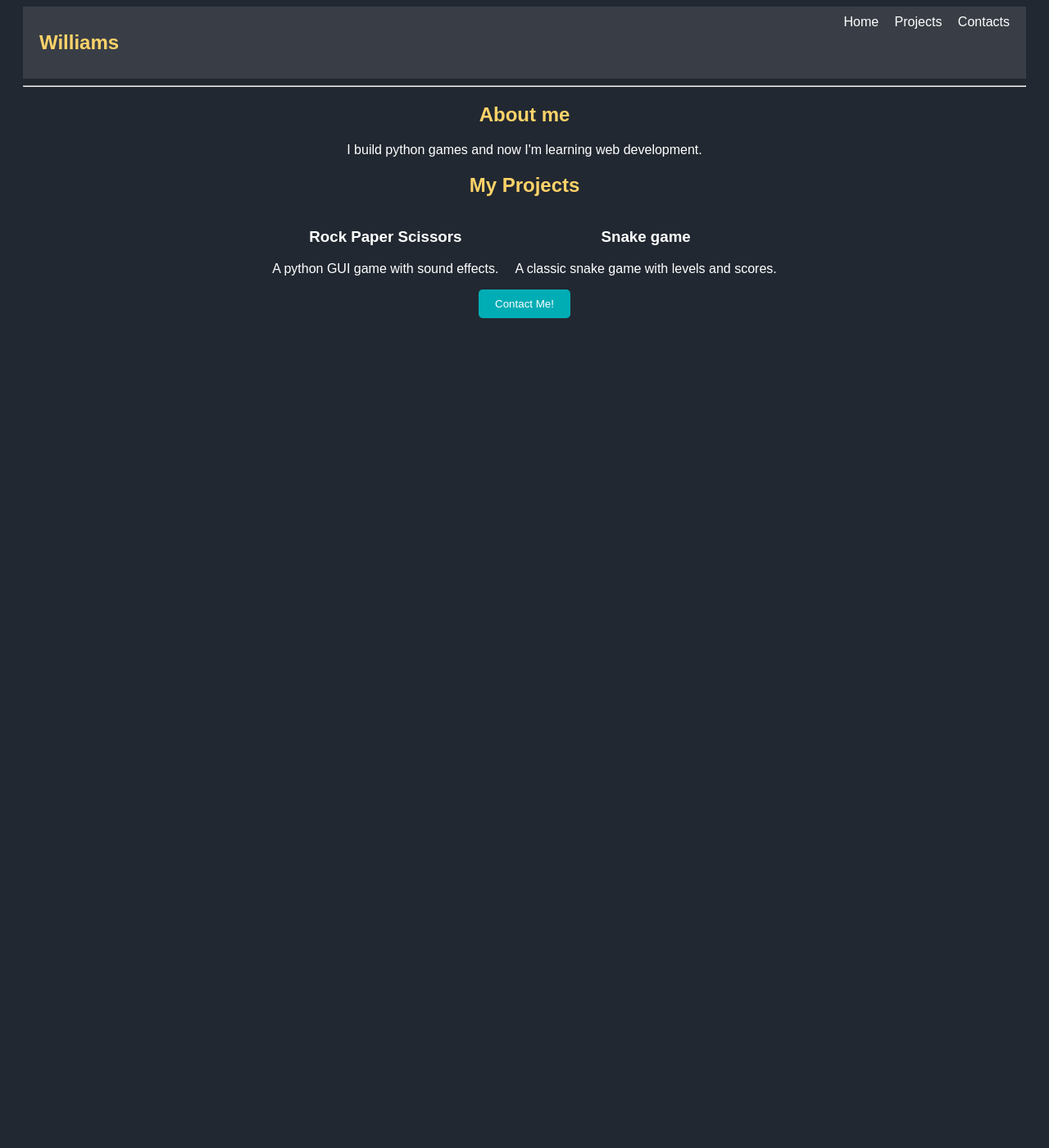
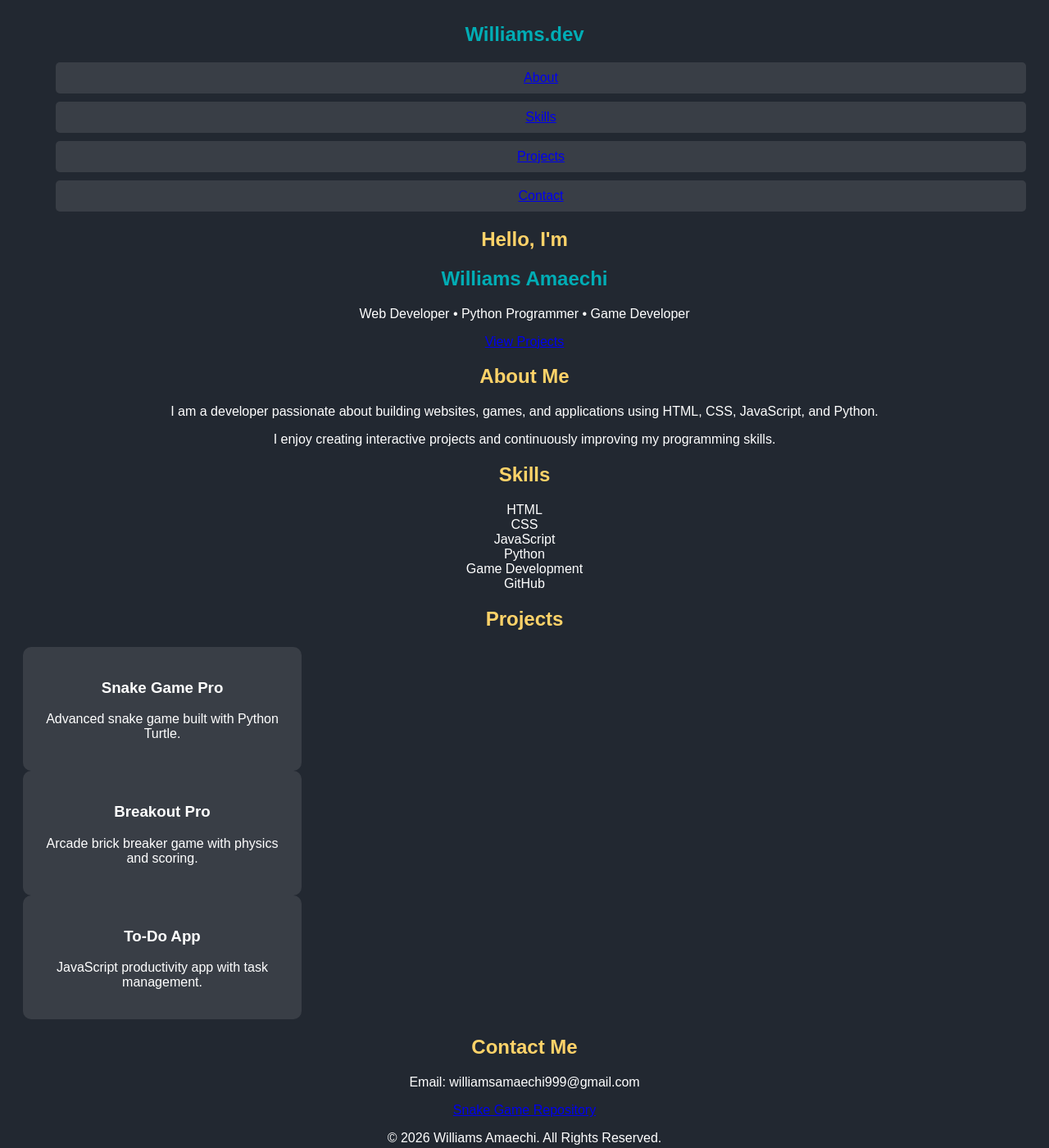
Before and after one commit to gentleboy4/my-portfolio, a plain HTML site: page index.html in a window 1280 px wide. Shown: the part 20-1420 px from the top of the page at 82% size. Before the commit the page ends 800 px from the top, so only its background shows below. Drawn offline with Linux system fonts and the light colour scheme.

Commit message:
Revamp portfolio layout and content
Updated the portfolio layout and content, enhancing the structure and adding new sections.

```diff
--- a/index.html
+++ b/index.html
@@ -1,42 +1,119 @@
 <!DOCTYPE html>
-<html>
+<html lang="en">
 <head>
-    <title>My portfolio</title>
-    <link rel="stylesheet" href="style.css">
+  <meta charset="UTF-8">
+  <meta name="viewport" content="width=device-width, initial-scale=1.0">
+  <title>Williams Amaechi | Developer</title>
+  <link rel="stylesheet" href="style.css">
 </head>
 <body>
 
-    <div class="navbar">
-        <h2> Williams</h2>
-        <div>
-            <a href="#">Home</a>
-            <a href="#">Projects</a>
-            <a href="#">Contacts</a>
-        </div>
+  <!-- NAVBAR -->
+  <header>
+    <nav>
+      <h1 class="logo">Williams.dev</h1>
+
+      <ul class="nav-links">
+        <li><a href="#about">About</a></li>
+        <li><a href="#skills">Skills</a></li>
+        <li><a href="#projects">Projects</a></li>
+        <li><a href="#contact">Contact</a></li>
+      </ul>
+    </nav>
+  </header>
+
+  <!-- HERO -->
+  <section class="hero">
+    <div class="hero-content">
+      <h2>Hello, I'm</h2>
+      <h1>Williams Amaechi</h1>
+      <h3 id="greeting"></h3>
+      <p id=""typing"></p>
+      <p>
+        Web Developer • Python Programmer • Game Developer
+      </p>
+
+      <a href="#projects" class="btn">View Projects</a>
     </div>
+  </section>
 
-    <hr>
-    <h2> About me </h2>
-    <p> I build python games and now I'm learning web development. </p>
+  <!-- ABOUT -->
+  <section id="about" class="section">
+    <h2>About Me</h2>
 
-    <h2> My Projects </h2>
+    <p>
+      I am a developer passionate about building websites,
+      games, and applications using HTML, CSS, JavaScript,
+      and Python.
+    </p>
 
-    <div class="projects">
-        <div class="card">
-            <h3> Rock Paper Scissors </h3>
-            <p> A python GUI game with sound effects. </p>
-        </div>
-        <div class="card">
-            <h3> Snake game </h3>
-            <p> A classic snake game with levels and scores. </p>
-        </div>
+    <p>
+      I enjoy creating interactive projects and continuously
+      improving my programming skills.
+    </p>
+  </section>
+
+  <!-- SKILLS -->
+  <section id="skills" class="section">
+    <h2>Skills</h2>
+
+    <div class="skills-container">
+      <div class="skill-card">HTML</div>
+      <div class="skill-card">CSS</div>
+      <div class="skill-card">JavaScript</div>
+      <div class="skill-card">Python</div>
+      <div class="skill-card">Game Development</div>
+      <div class="skill-card">GitHub</div>
     </div>
+  </section>
 
-    <button onclick="showMessage()">Contact Me!</button>
+  <!-- PROJECTS -->
+  <section id="projects" class="section">
+    <h2>Projects</h2>
 
-    <p id="message"></p>
+    <div class="projects-container">
 
-    <script src ="script.js"></script>
+      <div class="project-card">
+        <h3>Snake Game Pro</h3>
+        <p>
+          Advanced snake game built with Python Turtle.
+        </p>
+      </div>
+
+      <div class="project-card">
+        <h3>Breakout Pro</h3>
+        <p>
+          Arcade brick breaker game with physics and scoring.
+        </p>
+      </div>
+
+      <div class="project-card">
+        <h3>To-Do App</h3>
+        <p>
+          JavaScript productivity app with task management.
+        </p>
+      </div>
+
+    </div>
+  </section>
+
+  <!-- CONTACT -->
+  <section id="contact" class="section">
+    <h2>Contact Me</h2>
+
+    <p>Email: williamsamaechi999@gmail.com</p>
+
+    <a href="https://github.com/gentleboy4/snake-game-pro" target="_blank" class="btn">
+  Snake Game Repository
+  </a>
+  </section>
+
+  <!-- FOOTER -->
+  <footer>
+    <p>© 2026 Williams Amaechi. All Rights Reserved.</p>
+  </footer>
+
+  <script src="script.js"></script>
 
 </body>
 </html>
```
